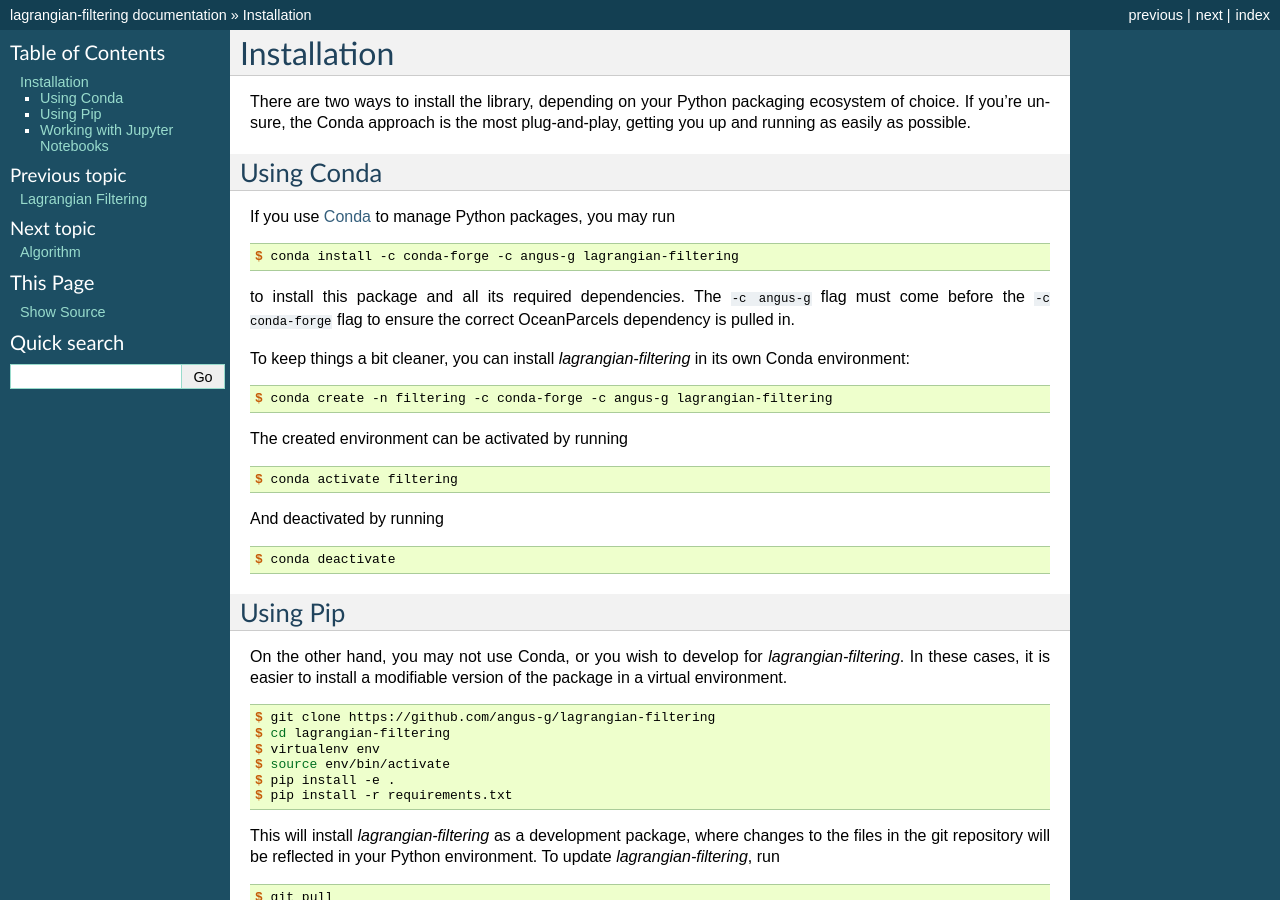
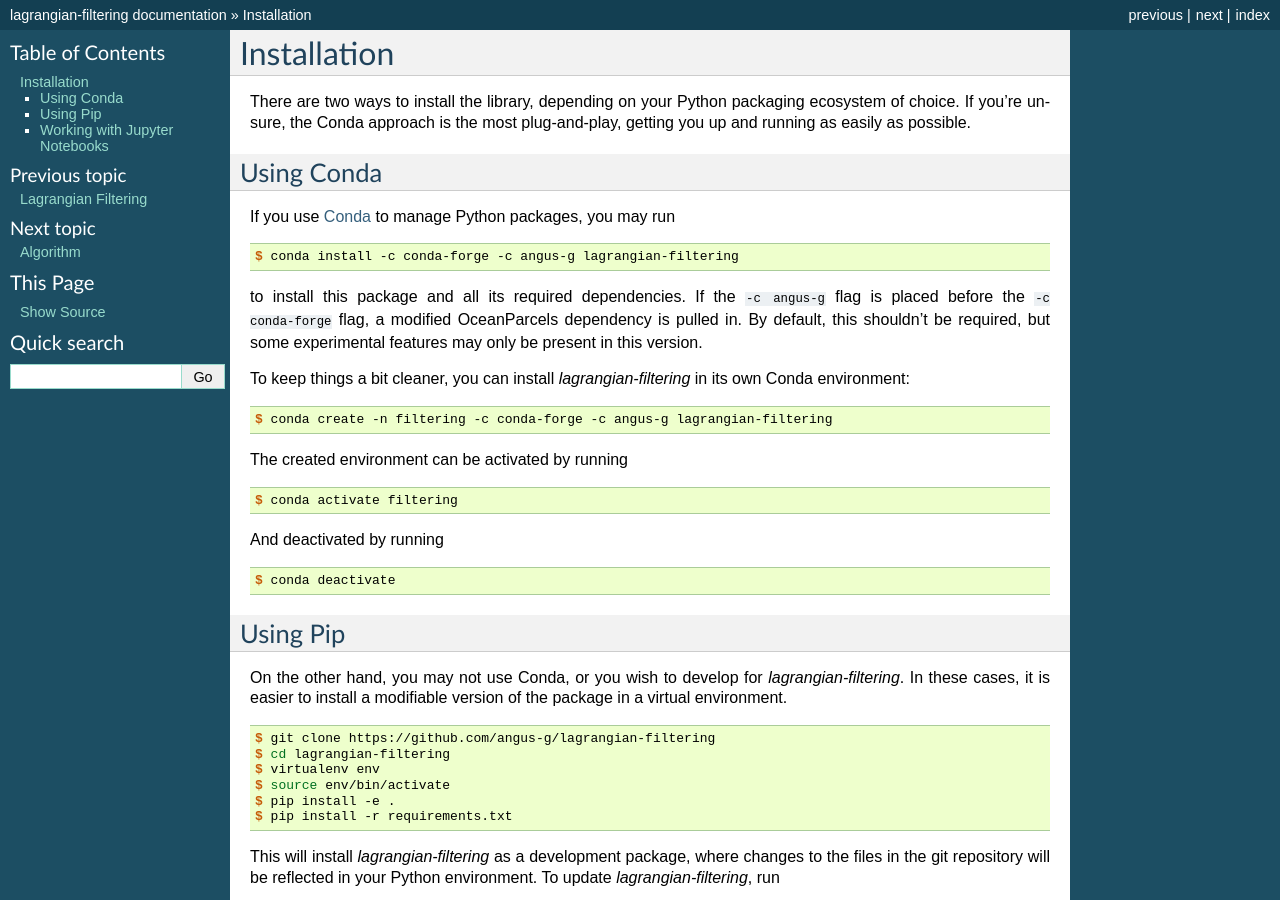
Before and after one commit to angus-g/lagrangian-filtering, a Sphinx documentation site: the page built from docs/installation.rst, in a window 1280 px wide and 900 px high. Built offline with Sphinx 7.4.7, drawn with Linux system fonts in a browser that asks for light colours.

Commit message:
Clarify conda channel order in installation instructions
This wasn't quite updated when moving to the upstream parcels, but
it's still relevant for some experimental features.

```diff
--- a/docs/installation.rst
+++ b/docs/installation.rst
@@ -16,9 +16,11 @@ If you use Conda_ to manage Python packages, you may run
 
    $ conda install -c conda-forge -c angus-g lagrangian-filtering
 
-to install this package and all its required dependencies. The ``-c
-angus-g`` flag must come before the ``-c conda-forge`` flag to ensure
-the correct OceanParcels dependency is pulled in.
+to install this package and all its required dependencies. If the
+``-c angus-g`` flag is placed before the ``-c conda-forge`` flag, a
+modified OceanParcels dependency is pulled in. By default, this
+shouldn't be required, but some experimental features may only be
+present in this version.
 
 To keep things a bit cleaner, you can install `lagrangian-filtering`
 in its own Conda environment:
```
